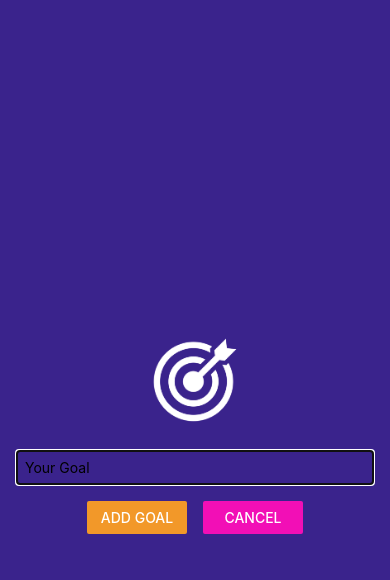
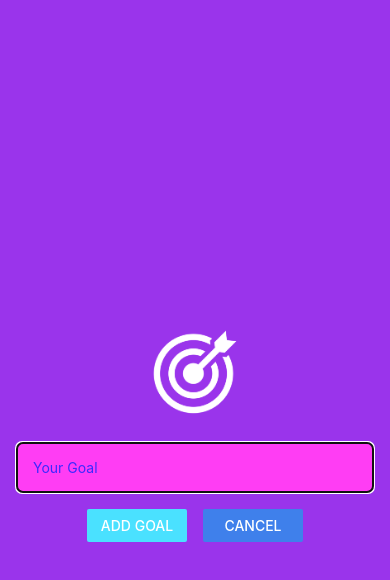
Before and after one commit to mcneiljv/ReactNativeTestApp, a React Native app: screen / in a window 390 px wide. Both pictures are taken after a click on the button "ADD GOAL". Shown: the top 580 px of the page. Built offline with nearby package versions, Linux system fonts and the light colour scheme.

Commit message:
Adjust theme colors again

```diff
--- a/App.js
+++ b/App.js
@@ -30,7 +30,7 @@ export default function App() {
 
   return (
     <View style={styles.appContainer}>
-      <Button title='Add Goal' color='#3A238C' onPress={showModalHandler} />
+      <Button title='Add Goal' color='#9A34EB' onPress={showModalHandler} />
       <GoalInput
         onAddGoal={addGoalHandler}
         onCancel={closeModalHandler}
--- a/components/GoalInput.js
+++ b/components/GoalInput.js
@@ -35,11 +35,11 @@ function GoalInput({ onAddGoal, onCancel, visible }) {
         />
         <View style={styles.buttonContainer}>
           <View style={styles.button}>
-            <Button color='#F29829' title='Add Goal' onPress={addGoalHandler} />
+            <Button color='#4AE1FF' title='Add Goal' onPress={addGoalHandler} />
           </View>
 
           <View style={styles.button}>
-            <Button color='#F20FB6' title='Cancel' onPress={onCancel} />
+            <Button color='#3F80EB' title='Cancel' onPress={onCancel} />
           </View>
         </View>
       </View>
@@ -58,13 +58,16 @@ const styles = StyleSheet.create({
     justifyContent: 'center',
     alignItems: 'center',
     padding: 16,
-    backgroundColor: '#3A238C'
+    backgroundColor: '#9A34EB'
   },
   textInput: {
     borderWidth: 1,
-    borderColor: '#ccc',
+    borderRadius: 6,
+    borderColor: '#FF3DF4',
+    backgroundColor: '#FF3DF4',
+    color: '#3C29FF',
     width: '100%',
-    padding: 8
+    padding: 16
   },
   buttonContainer: {
     flexDirection: 'row',
--- a/components/GoalItem.js
+++ b/components/GoalItem.js
@@ -18,7 +18,7 @@ const styles = StyleSheet.create({
   goalItem: {
     margin: 8,
     borderRadius: 6,
-    backgroundColor: '#3A238C'
+    backgroundColor: '#9A34EB'
   },
   pressedItem: {
     opacity: 0.5
```
